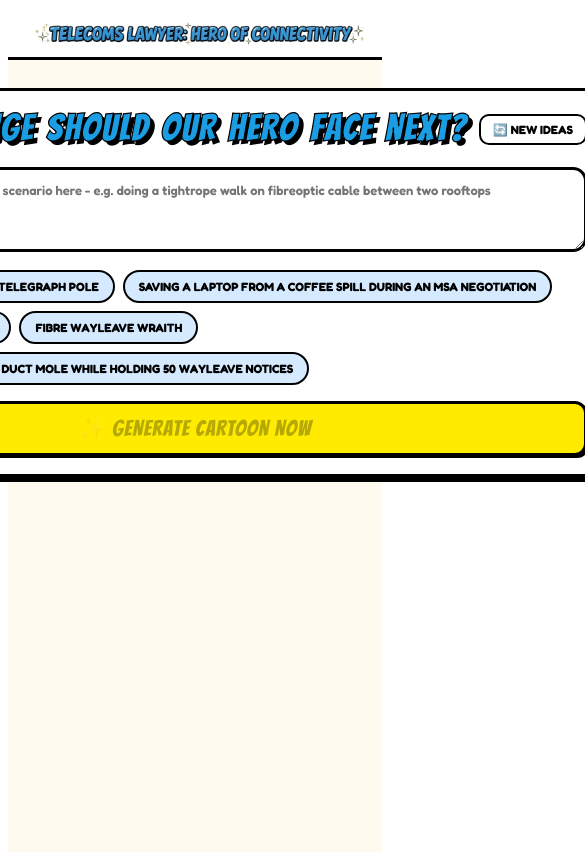
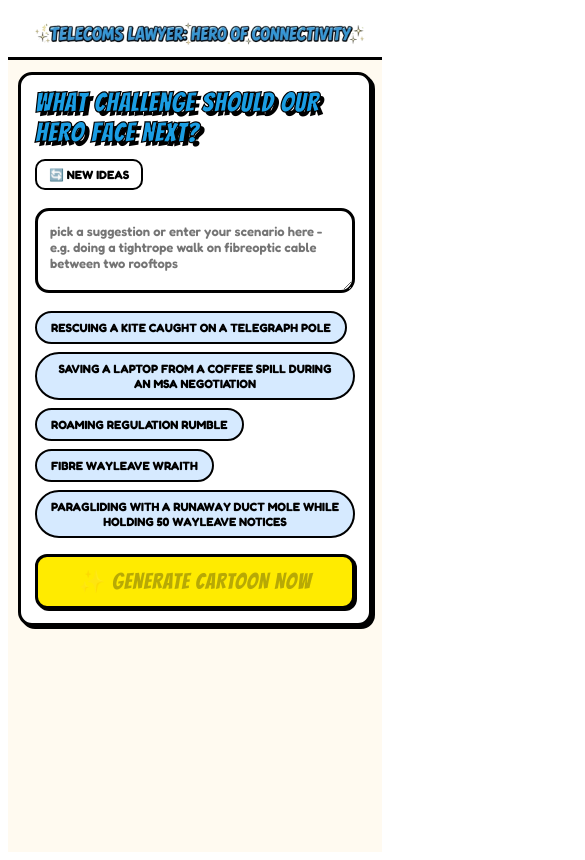
Before and after one commit to conradimike-alt/telecoms-lawyer-new, a Next.js app: page / in a window 390 px wide. Shown: the top 860 px of the page, 585 px wide, since content can reach past the window. Built offline with nearby package versions, Linux system fonts and the light colour scheme.

Commit message:
Refactor layout and styles in index.js

```diff
--- a/pages/index.js
+++ b/pages/index.js
@@ -134,21 +134,22 @@ export default function Home() {
     <>
       <Head>
         <link href="https://fonts.googleapis.com/css2?family=Bangers&family=Fredoka:wght@600;700;800&display=swap" rel="stylesheet" />
+        <meta name="viewport" content="width=device-width, initial-scale=1" />
       </Head>
       <div style={{ minHeight: "100vh", background: "#fffaf0", display: "flex", flexDirection: "column", alignItems: "center", padding: 0 }}>
         <div style={{ width: "100%", background: "white", borderBottom: "3px solid black", display: "flex", justifyContent: "center", padding: "10px 0" }}>
           <img src="/header.png" alt="Telecoms Lawyer: Hero of Connectivity" style={{ maxWidth: 760, width: "95%", height: "auto" }} />
         </div>
 
-        <div style={{ width: "98%", maxWidth: 1320, display: "flex", alignItems: "stretch", justifyContent: "center", gap: 16, marginTop: 28 }}>
+        <div className="main-row" style={{ width: "98%", maxWidth: 1320, display: "flex", alignItems: "stretch", justifyContent: "center", gap: 16, marginTop: 28 }}>
           <div style={{ width: 200, flexShrink: 0, display: "flex", alignSelf: "stretch" }} className="side-hero">
             <img src="https://hxs9xoachdqkxjdj.public.blob.vercel-storage.com/gallery/flying-through-the-air-superman-style-but-with-tl-on-his-shirt-not-s-looking-her-1792771695970-hGWsWtPFEGmtuB1xAImV6jvqjKweRZ.webp" alt="" style={{ width: "100%", height: "100%", objectFit: "cover", borderRadius: 12 }} />
           </div>
 
-          <div style={{ flex: 1, maxWidth: 920, border: "3px solid black", borderRadius: 18, padding: 18, background: "white", boxShadow: "5px 5px 0px 0px black" }}>
-            <div style={{ display: "flex", justifyContent: "space-between", alignItems: "center", marginBottom: 18, gap: 12 }}>
-              <h1 style={{ fontFamily: "'Bangers', cursive", fontSize: 36, letterSpacing: "2px", wordSpacing: "3px", whiteSpace: "nowrap", color: "#1a9de3", margin: 0, WebkitTextStroke: "1.2px black", textShadow: "4px 4px 0px black", lineHeight: 1.1 }}>What challenge should our hero face next?</h1>
-              <button onClick={() => setSuggestions(getRandomChallenges())} style={{ background: "white", border: "2.5px solid black", borderRadius: 10, padding: "6px 12px", fontFamily: "'Fredoka', sans-serif", fontWeight: 800, fontSize: 12, cursor: "pointer", whiteSpace: "nowrap" }}>🔄 NEW IDEAS</button>
+          <div className="center-box" style={{ flex: 1, maxWidth: 920, border: "3px solid black", borderRadius: 18, padding: 18, background: "white", boxShadow: "5px 5px 0px 0px black" }}>
+            <div className="title-row" style={{ display: "flex", justifyContent: "space-between", alignItems: "center", marginBottom: 18, gap: 12 }}>
+              <h1 className="hero-title" style={{ fontFamily: "'Bangers', cursive", fontSize: 36, letterSpacing: "2px", wordSpacing: "3px", whiteSpace: "nowrap", color: "#1a9de3", margin: 0, WebkitTextStroke: "1.2px black", textShadow: "4px 4px 0px black", lineHeight: 1.1 }}>What challenge should our hero face next?</h1>
+              <button onClick={() => setSuggestions(getRandomChallenges())} style={{ background: "white", border: "2.5px solid black", borderRadius: 10, padding: "6px 12px", fontFamily: "'Fredoka', sans-serif", fontWeight: 800, fontSize: 12, cursor: "pointer", whiteSpace: "nowrap", flexShrink: 0 }}>🔄 NEW IDEAS</button>
             </div>
             <textarea value={scenario} onChange={(e) => setScenario(e.target.value)} placeholder="pick a suggestion or enter your scenario here - e.g. doing a tightrope walk on fibreoptic cable between two rooftops" style={{ width: "100%", border: "3px solid black", borderRadius: 14, padding: 12, fontSize: 13, minHeight: 85, fontFamily: "'Fredoka', sans-serif", fontWeight: 600, boxSizing: "border-box" }} />
             <div style={{ display: "flex", flexWrap: "wrap", gap: 8, marginTop: 14 }}>
@@ -162,12 +163,20 @@ export default function Home() {
           </div>
         </div>
 
-        <style>{`@media (max-width: 1100px) { .side-hero { display: none !important; } }`}</style>
+        <style>{`
+          @media (max-width: 1100px) { .side-hero { display: none !important; } }
+          @media (max-width: 768px) {
+            .main-row { width: 100% !important; margin-top: 12px !important; padding: 0 10px !important; box-sizing: border-box; }
+            .center-box { max-width: 100% !important; width: 100% !important; padding: 14px !important; border-radius: 14px !important; box-shadow: 3px 3px 0px 0px black !important; }
+            .title-row { flex-direction: column !important; align-items: flex-start !important; gap: 10px !important; }
+            .hero-title { white-space: normal !important; font-size: 26px !important; line-height: 1.15 !important; letter-spacing: 1px !important; word-spacing: 1px !important; }
+          }
+        `}</style>
 
         {imageUrl && (
-          <div style={{ marginTop: 32, width: "95%", maxWidth: 920, border: "3px solid black", borderRadius: 18, padding: 18, background: "white", boxShadow: "5px 5px 0px 0px black", textAlign: "center" }}>
+          <div style={{ marginTop: 24, width: "95%", maxWidth: 920, border: "3px solid black", borderRadius: 18, padding: 18, background: "white", boxShadow: "5px 5px 0px 0px black", textAlign: "center", boxSizing: "border-box" }}>
             <h2 style={{ fontFamily: "'Bangers', cursive", fontSize: 28, margin: "0 0 12px 0" }}>YOUR HERO IS READY!</h2>
-            <p style={{ fontFamily: "'Fredoka', sans-serif", fontWeight: 600, margin: "0 0 16px 0" }}>{scenario}</p>
+            <p style={{ fontFamily: "'Fredoka', sans-serif", fontWeight: 600, margin: "0 0 16px 0", wordBreak: "break-word" }}>{scenario}</p>
             <img src={imageUrl} alt={scenario} style={{ width: "100%", borderRadius: 12, border: "3px solid black", display: "block" }} />
             <button onClick={() => { const subject = encodeURIComponent(`New Telecoms Lawyer cartoon: ${scenario}`); const body = encodeURIComponent(`Hi Mike,\n\nHere's the latest Telecoms Lawyer hero cartoon:\n\nChallenge: ${scenario}\n\nPermanent image link (Blob store - won't expire):\n${imageUrl}\n\nBest,\n`); window.location.href = `mailto:mike.conradi@dlapiper.com?subject=${subject}&body=${body}`; }} style={{ width: "100%", marginTop: 16, background: "#1a9de3", color: "white", border: "3px solid black", borderRadius: 12, padding: "14px 0", fontFamily: "'Bangers', cursive", fontSize: 20, letterSpacing: "1px", cursor: "pointer", boxShadow: "3px 3px 0px black" }}>📧 EMAIL THIS TO MIKE</button>
           </div>
```
